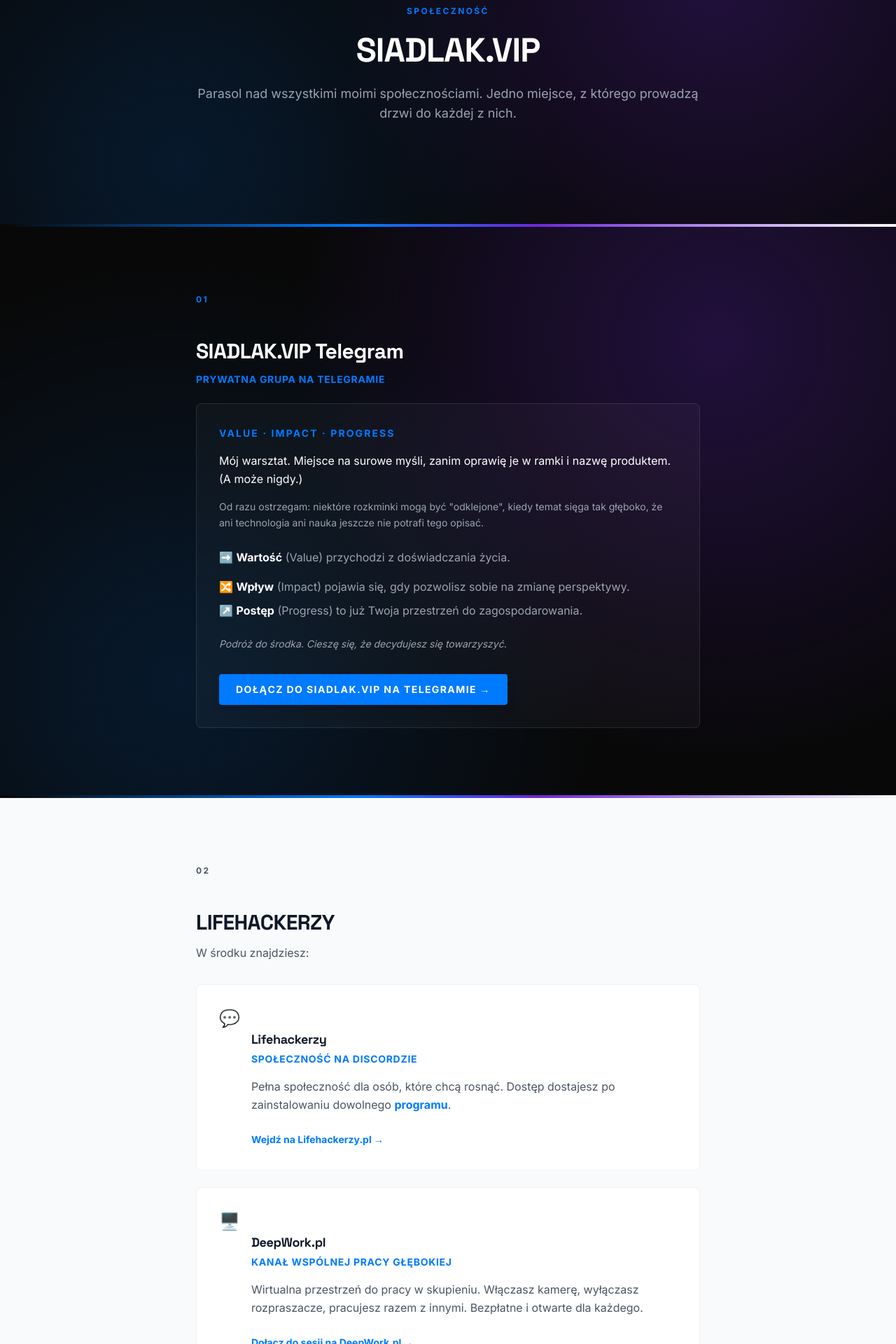
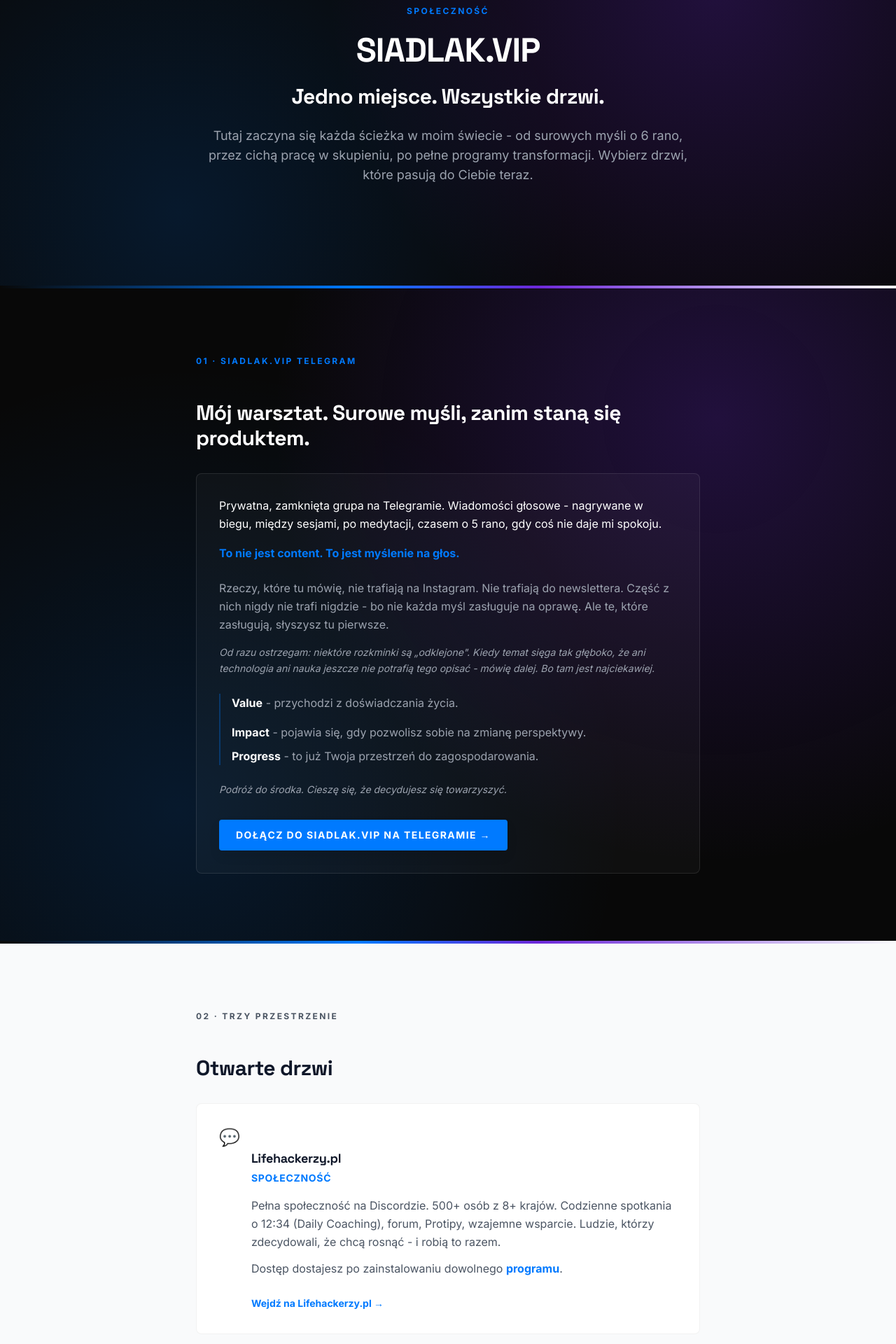
Before and after one commit to ludwikc/siadlak-com, a React (Vite) app: page /siadlakvip in a window 1280 px wide. Shown: the part 220-2140 px from the top of the page at 70% size. Built offline with nearby package versions, Linux system fonts and the light colour scheme.

Commit message:
Changes
Co-authored-by: ludwikc <9521799+ludwikc@users.noreply.github.com>

```diff
--- a/src/pages/SiadlakVIP.tsx
+++ b/src/pages/SiadlakVIP.tsx
@@ -19,7 +19,7 @@ export default function SiadlakVIP() {
     <Layout>
       <SEO {...seo} jsonLd={[
         getOrganizationEntity(),
-        getWebPageEntity('/siadlakvip', 'SIADLAK.VIP - Społeczność', 'Struktura społeczności SIADLAK.VIP - Telegram, Lifehackerzy, DeepWork.pl, UwazneZycie.pl.', ['/start', '/program', '/discovery']),
+        getWebPageEntity('/siadlakvip', 'SIADLAK.VIP - Jedno miejsce. Wszystkie drzwi.', 'Parasol nad społecznościami SIADLAK.VIP - Telegram, Lifehackerzy, DeepWork.pl, UwazneZycie.pl.', ['/start', '/program', '/discovery']),
       ]} />
       {(() => { const t = getTopicalConfig("/siadlakvip"); return t ? <TopicalMeta {...t} /> : null; })()}
 
@@ -30,8 +30,11 @@ export default function SiadlakVIP() {
           <h1 className="font-heading text-4xl md:text-5xl font-bold text-white leading-[1.1] tracking-[-0.02em] mb-6">
             SIADLAK.VIP
           </h1>
+          <p className="font-heading text-2xl md:text-3xl font-bold text-white leading-[1.15] tracking-[-0.02em] mb-6">
+            Jedno miejsce. Wszystkie drzwi.
+          </p>
           <p className="text-dim text-base md:text-lg leading-relaxed">
-            Parasol nad wszystkimi moimi społecznościami. Jedno miejsce, z którego prowadzą drzwi do każdej z nich.
+            Tutaj zaczyna się każda ścieżka w moim świecie - od surowych myśli o 6 rano, przez cichą pracę w skupieniu, po pełne programy transformacji. Wybierz drzwi, które pasują do Ciebie teraz.
           </p>
         </div>
       </section>
@@ -41,35 +44,37 @@ export default function SiadlakVIP() {
       {/* ─── TELEGRAM ─── */}
       <section className="bg-void-glow py-20 md:py-24">
         <div className="max-w-3xl mx-auto px-6">
-          <Eyebrow>01</Eyebrow>
+          <Eyebrow>01 · SIADLAK.VIP TELEGRAM</Eyebrow>
           <h2 className="font-heading text-2xl md:text-3xl font-bold text-white leading-[1.1] tracking-[-0.02em] mb-3">
-            SIADLAK.VIP Telegram
+            Mój warsztat. Surowe myśli, zanim staną się produktem.
           </h2>
-          <p className="text-electric text-sm font-bold uppercase tracking-wider mb-6">
-            Prywatna grupa na Telegramie
-          </p>
 
-          <div className="bg-surface border border-white/10 rounded-md p-6 md:p-8">
-            <p className="text-electric text-sm font-bold uppercase tracking-[0.15em] mb-4">
-              Value · Impact · Progress
+          <div className="bg-surface border border-white/10 rounded-md p-6 md:p-8 mt-8">
+            <p className="text-white text-base leading-relaxed mb-4">
+              Prywatna, zamknięta grupa na Telegramie. Wiadomości głosowe - nagrywane w biegu, między sesjami, po medytacji, czasem o 5 rano, gdy coś nie daje mi spokoju.
             </p>
-            <p className="text-white text-base leading-relaxed mb-4">
-              Mój warsztat. Miejsce na surowe myśli, zanim oprawię je w ramki i nazwę produktem. (A może nigdy.)
+            <p className="text-electric text-base font-bold leading-relaxed mb-6">
+              To nie jest content. To jest myślenie na głos.
             </p>
-            <p className="text-dim text-sm leading-relaxed mb-6">
-              Od razu ostrzegam: niektóre rozkminki mogą być "odklejone", kiedy temat sięga tak głęboko, że ani technologia ani nauka jeszcze nie potrafi tego opisać.
+            <p className="text-dim text-base leading-relaxed mb-4">
+              Rzeczy, które tu mówię, nie trafiają na Instagram. Nie trafiają do newslettera. Część z nich nigdy nie trafi nigdzie - bo nie każda myśl zasługuje na oprawę. Ale te, które zasługują, słyszysz tu pierwsze.
             </p>
-            <div className="space-y-2 mb-6">
+            <p className="text-dim text-sm leading-relaxed mb-6 italic">
+              Od razu ostrzegam: niektóre rozkminki są „odklejone". Kiedy temat sięga tak głęboko, że ani technologia ani nauka jeszcze nie potrafią tego opisać - mówię dalej. Bo tam jest najciekawiej.
+            </p>
+
+            <div className="space-y-2 mb-6 border-l-2 border-electric/30 pl-4">
               <p className="text-dim text-base leading-relaxed">
-                <span aria-hidden="true">➡️</span> <strong className="text-white">Wartość</strong> (Value) przychodzi z doświadczania życia.
+                <strong className="text-white">Value</strong> - przychodzi z doświadczania życia.
               </p>
               <p className="text-dim text-base leading-relaxed">
-                <span aria-hidden="true">🔀</span> <strong className="text-white">Wpływ</strong> (Impact) pojawia się, gdy pozwolisz sobie na zmianę perspektywy.
+                <strong className="text-white">Impact</strong> - pojawia się, gdy pozwolisz sobie na zmianę perspektywy.
               </p>
               <p className="text-dim text-base leading-relaxed">
-                <span aria-hidden="true">↗️</span> <strong className="text-white">Postęp</strong> (Progress) to już Twoja przestrzeń do zagospodarowania.
+                <strong className="text-white">Progress</strong> - to już Twoja przestrzeń do zagospodarowania.
               </p>
             </div>
+
             <p className="text-dim text-sm leading-relaxed italic mb-8">
               Podróż do środka. Cieszę się, że decydujesz się towarzyszyć.
             </p>
@@ -87,16 +92,13 @@ export default function SiadlakVIP() {
 
       <TheCut />
 
-      {/* ─── LIFEHACKERZY ─── */}
+      {/* ─── TRZY PRZESTRZENIE ─── */}
       <section className="bg-diamond py-20 md:py-24">
         <div className="max-w-3xl mx-auto px-6">
-          <Eyebrow color="dim">02</Eyebrow>
-          <h2 className="font-heading text-2xl md:text-3xl font-bold text-on-light leading-[1.1] tracking-[-0.02em] mb-3">
-            LIFEHACKERZY
+          <Eyebrow color="dim">02 · TRZY PRZESTRZENIE</Eyebrow>
+          <h2 className="font-heading text-2xl md:text-3xl font-bold text-on-light leading-[1.1] tracking-[-0.02em] mb-8">
+            Otwarte drzwi
           </h2>
-          <p className="text-on-light-dim text-base leading-relaxed mb-8">
-            W środku znajdziesz:
-          </p>
 
           <div className="space-y-6">
             {/* Lifehackerzy */}
@@ -105,13 +107,16 @@ export default function SiadlakVIP() {
                 <span className="text-2xl flex-shrink-0" aria-hidden="true">💬</span>
                 <div>
                   <h3 className="font-heading font-bold text-on-light text-lg mb-1">
-                    Lifehackerzy
+                    Lifehackerzy.pl
                   </h3>
                   <p className="text-electric text-sm font-bold uppercase tracking-wider mb-4">
-                    Społeczność na Discordzie
+                    Społeczność
+                  </p>
+                  <p className="text-on-light-dim text-base leading-relaxed mb-3">
+                    Pełna społeczność na Discordzie. 500+ osób z 8+ krajów. Codzienne spotkania o 12:34 (Daily Coaching), forum, Protipy, wzajemne wsparcie. Ludzie, którzy zdecydowali, że chcą rosnąć - i robią to razem.
                   </p>
                   <p className="text-on-light-dim text-base leading-relaxed mb-6">
-                    Pełna społeczność dla osób, które chcą rosnąć. Dostęp dostajesz po zainstalowaniu dowolnego{" "}
+                    Dostęp dostajesz po zainstalowaniu dowolnego{" "}
                     <Link to="/program" className="text-electric font-bold hover:underline">programu</Link>.
                   </p>
                   <a
@@ -135,10 +140,13 @@ export default function SiadlakVIP() {
                     DeepWork.pl
                   </h3>
                   <p className="text-electric text-sm font-bold uppercase tracking-wider mb-4">
-                    Kanał wspólnej pracy głębokiej
+                    Skupienie
+                  </p>
+                  <p className="text-on-light-dim text-base leading-relaxed mb-3">
+                    Wirtualna przestrzeń do pracy w ciszy. Włączasz kamerę, wyłączasz rozpraszacze, pracujesz razem z innymi. Bez rozmów. Bez muzyki. Czysta energia grupy, która robi swoje.
                   </p>
                   <p className="text-on-light-dim text-base leading-relaxed mb-6">
-                    Wirtualna przestrzeń do pracy w skupieniu. Włączasz kamerę, wyłączasz rozpraszacze, pracujesz razem z innymi. Bezpłatne i otwarte dla każdego.
+                    Bezpłatne. Otwarte dla każdego. Wchodzisz, kiedy potrzebujesz.
                   </p>
                   <a
                     href="https://deepwork.pl"
@@ -161,7 +169,7 @@ export default function SiadlakVIP() {
                     UwazneZycie.pl
                   </h3>
                   <p className="text-electric text-sm font-bold uppercase tracking-wider mb-4">
-                    Cotygodniowe medytacje · Wtorek 6:30 rano
+                    Praktyka
                   </p>
                   <p className="text-on-light-dim text-base leading-relaxed mb-6">
                     Prowadzone medytacje co wtorek o 6:30 rano. Nie musisz siedzieć w lotosie. Nie musisz „wyciszyć umysłu". Wystarczy, że się pojawisz.
@@ -192,22 +200,22 @@ export default function SiadlakVIP() {
           </h2>
           <div className="flex flex-col sm:flex-row justify-center gap-4">
             <Link
-              to="/start"
+              to="/program"
               className="inline-block bg-electric text-white text-sm font-bold uppercase tracking-widest px-6 py-3 rounded hover:bg-electric/90 transition-colors shadow-lg shadow-electric/20"
             >
-              Wszystkie możliwości →
-            </Link>
-            <Link
-              to="/program"
-              className="inline-block border border-white/20 text-white text-sm font-bold uppercase tracking-widest px-6 py-3 rounded hover:border-white/40 transition-colors"
-            >
-              Programy →
+              Wszystkie programy →
             </Link>
             <Link
               to="/discovery"
               className="inline-block border border-white/20 text-white text-sm font-bold uppercase tracking-widest px-6 py-3 rounded hover:border-white/40 transition-colors"
             >
               Sesja Discovery →
+            </Link>
+            <Link
+              to="/about"
+              className="inline-block border border-white/20 text-white text-sm font-bold uppercase tracking-widest px-6 py-3 rounded hover:border-white/40 transition-colors"
+            >
+              O mnie →
             </Link>
           </div>
         </div>
@@ -217,7 +225,7 @@ export default function SiadlakVIP() {
       <section className="bg-void-glow pb-20 pt-4">
         <div className="max-w-3xl mx-auto px-6">
           <p className="text-dim text-sm leading-relaxed italic">
-            <strong className="text-white not-italic">P.S.</strong> Społeczność to nie produkt. To ludzie, którzy zdecydowali, że chcą rosnąć w towarzystwie innych, którzy też rosną. Jeśli to brzmi jak coś dla Ciebie - wejdź. Jeśli nie - nie ma problemu.
+            <strong className="text-white not-italic">P.S.</strong> Społeczność to nie produkt. To ludzie, którzy zdecydowali, że chcą rosnąć w towarzystwie innych, którzy też rosną. Jeśli to brzmi jak coś dla Ciebie - wejdź. Jeśli nie - nie ma problemu. Drzwi są otwarte, gdy będziesz gotowy.
           </p>
           <p className="text-white text-sm font-bold mt-4">- Ludwik</p>
         </div>
```
